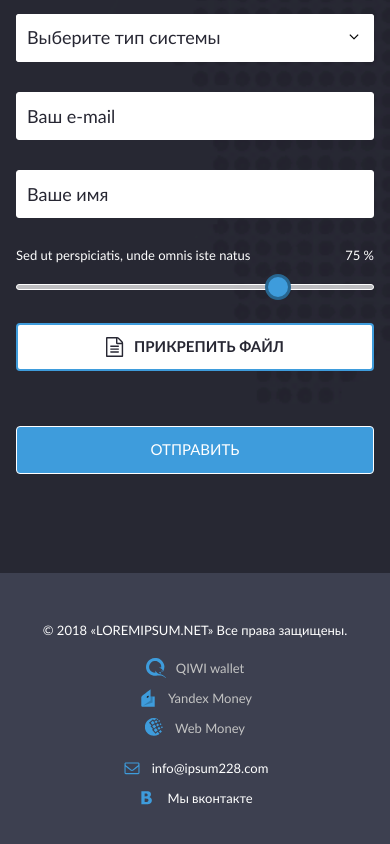
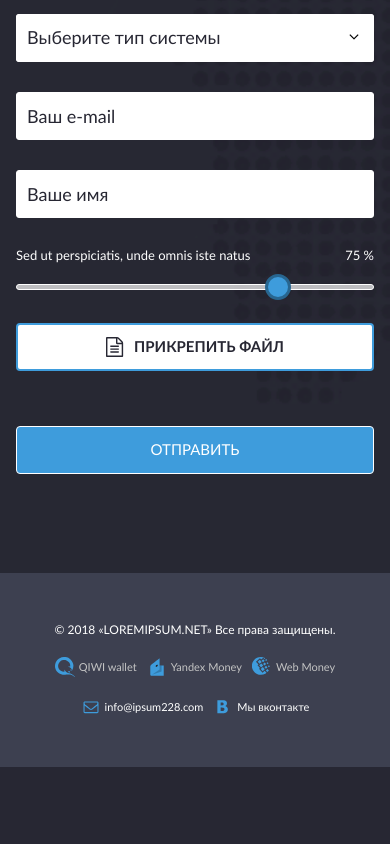
Before and after one commit to alekcandr1/html-coding-test, a plain HTML site: page index.html in a window 390 px wide. Shown: the part 1565-2409 px from the top of the page. After the commit the page ends 2332 px from the top, so only its background shows below. Drawn offline with Linux system fonts and the light colour scheme.

Commit message:
Step 6 done: fix

```diff
--- a/styles/main.scss
+++ b/styles/main.scss
@@ -1044,10 +1044,19 @@ select.form__control::-ms-expand {
 @media (max-width: 500px) {
   .footer__row {
     text-align: center;
+    gap: 20px;
   }
   .footer__payments, .footer__contacts {
-    flex-direction: column;
+    flex-direction: row;
     gap: 10px;
-    align-items: center;
+    align-items: flex-start;
+    min-width: 150px;
+    font-size: 11px;
+  }
+  .footer__copyright {
+    font-size: 12px;
+  }
+  .footer__payments-item, .footer__contacts-item {
+    gap: 4px;
   }
 }
```
Also changed, not shown: styles/main.css, 1 other file.
